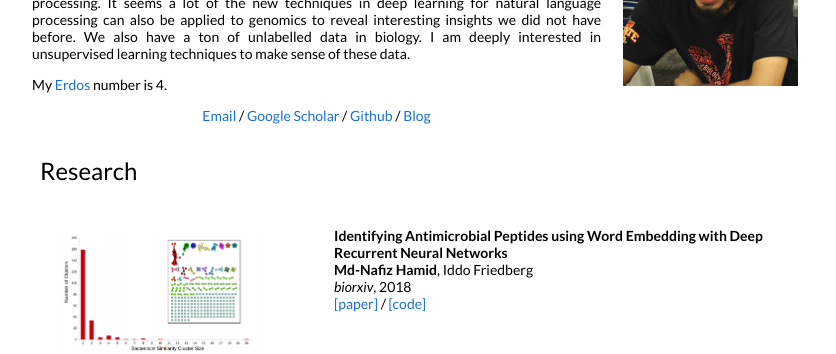
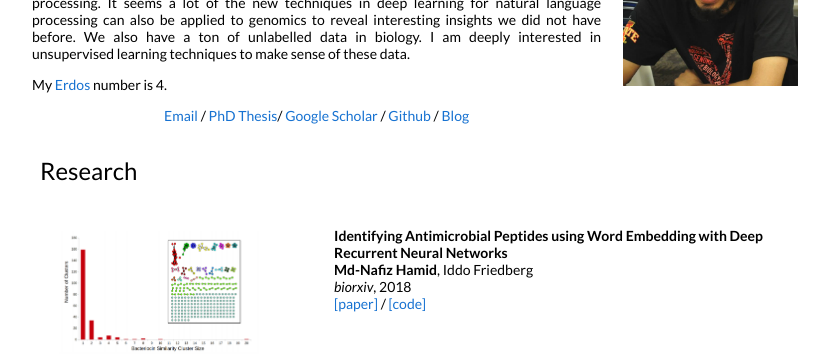
Before and after one commit to nafizh/nafizh.github.io, a Jekyll site: the page index.html, which Jekyll copies as it is, in a window 1280 px wide. Shown: the part 220-574 px from the top of the page, without its empty margins (217-1053 px from the left). Built offline with Jekyll 4.4.1, drawn with Linux system fonts in a browser that asks for light colours.

Commit message:
add phd thesis

```diff
--- a/index.html
+++ b/index.html
@@ -55,7 +55,7 @@
 
             <p align="justify">I am a PhD student in <a href="http://www.bcb.iastate.edu/">Bioinformatics</a> at Iowa State University. I am in the Computational Biology lab, advised by <a href="http://iddo-friedberg.org">Iddo Friedberg</a>. Before this, I received a Bachelors in CS from <a href="https://en.wikipedia.org/wiki/Islamic_University_of_Technology">Islamic University of Technology(IUT)</a>, Bangladesh in 2012. I worked as a software engineer at Samsung Bangladesh R&amp;D Institute, Bangladesh after that before joining Iowa State.<br /><br /> My current research is in using machine learning to find new <a href="https://en.wikipedia.org/wiki/Bacteriocin">bacteriocins</a>, as well as in antibiotic resistance prediction. I am also interested in machine learning for natural language processing. It seems a lot of the new techniques in deep learning for natural language processing can also be applied to genomics to reveal interesting insights we did not have before. We also have a ton of unlabelled data in biology. I am deeply interested in unsupervised learning techniques to make sense of these data.</p>
             <p align="justify">My&nbsp;<a href="https://en.wikipedia.org/wiki/Erd%C5%91s_number">Erdos</a> number is 4.</p>
-            <p align="center"><a href="mailto:nafizh at iastate.edu">Email</a> / <a href="https://scholar.google.com/citations?user=GSgXV78AAAAJ&amp;hl=en">Google Scholar</a> / <a href="https://github.com/nafizh">Github</a>
+            <p align="center"><a href="mailto:nafizh at iastate.edu">Email</a> / <a href="nafiz.ml/files/Dissertation_Nafiz_Hamid.pdf"a>PhD Thesis</a>/ <a href="https://scholar.google.com/citations?user=GSgXV78AAAAJ&amp;hl=en">Google Scholar</a> / <a href="https://github.com/nafizh">Github</a>
             / <a href="http://nafiz.ml/blog">Blog</a></p>
           </td>
           <td width="20%"><br /> <br /> <img src="images/nafiz_hamid.png" alt="Nafiz Hamid" width="175" /></td>
```
Also changed, not shown: 1 other file.
